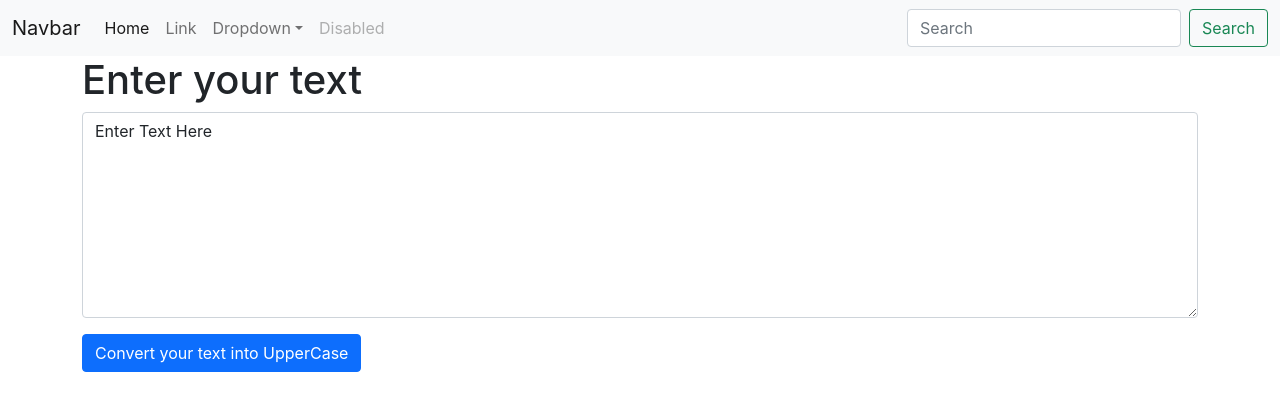
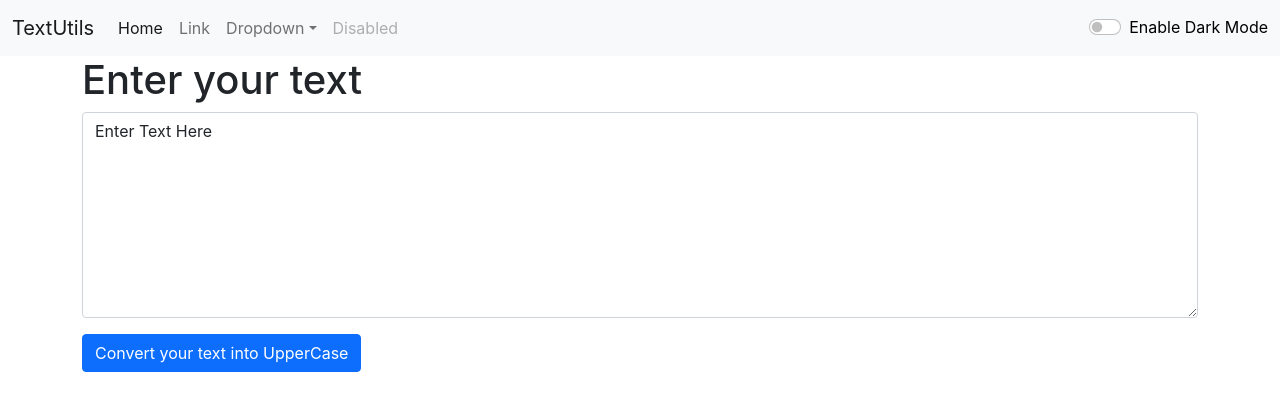
Before and after one commit to rohit-56/Text-Analyzer, a React (Create React App) app: page / in a window 1280 px wide. Shown: the top 410 px of the page. Built offline with nearby package versions, Linux system fonts and the light colour scheme.

Commit message:
Adding props in NavBar

```diff
--- a/src/Components/NavBar.js
+++ b/src/Components/NavBar.js
@@ -1,11 +1,12 @@
 import React from 'react'
 
-export default function NavBar() {
+
+export default function NavBar(props) {
   return (
       <>
-    <nav className="navbar navbar-expand-lg navbar-light bg-light">
+    <nav className={`navbar navbar-expand-lg navbar-${props.mode} bg-${props.mode}`}>
   <div className="container-fluid">
-    <a className="navbar-brand" href="/">Navbar</a>
+    <a className="navbar-brand" href="/">{props.title}</a>
     <button className="navbar-toggler" type="button" data-bs-toggle="collapse" data-bs-target="/navbarSupportedContent" aria-controls="navbarSupportedContent" aria-expanded="false" aria-label="Toggle navigation">
       <span className="navbar-toggler-icon"></span>
     </button>
@@ -32,10 +33,10 @@ export default function NavBar() {
           <a className="nav-link disabled">Disabled</a>
         </li>
       </ul>
-      <form className="d-flex">
-        <input className="form-control me-2" type="search" placeholder="Search" aria-label="Search" />
-        <button className="btn btn-outline-success" type="submit">Search</button>
-      </form>
+      <div className={`form-check form-switch text-${props.textcolor}`}>
+  <input className="form-check-input" type="checkbox" role="switch" onClick={props.toggleMode} id="flexSwitchCheckDefault" />
+  <label className="form-check-label" htmlFor="flexSwitchCheckDefault">Enable Dark Mode</label>
+</div>
     </div>
   </div>
 </nav>
```
